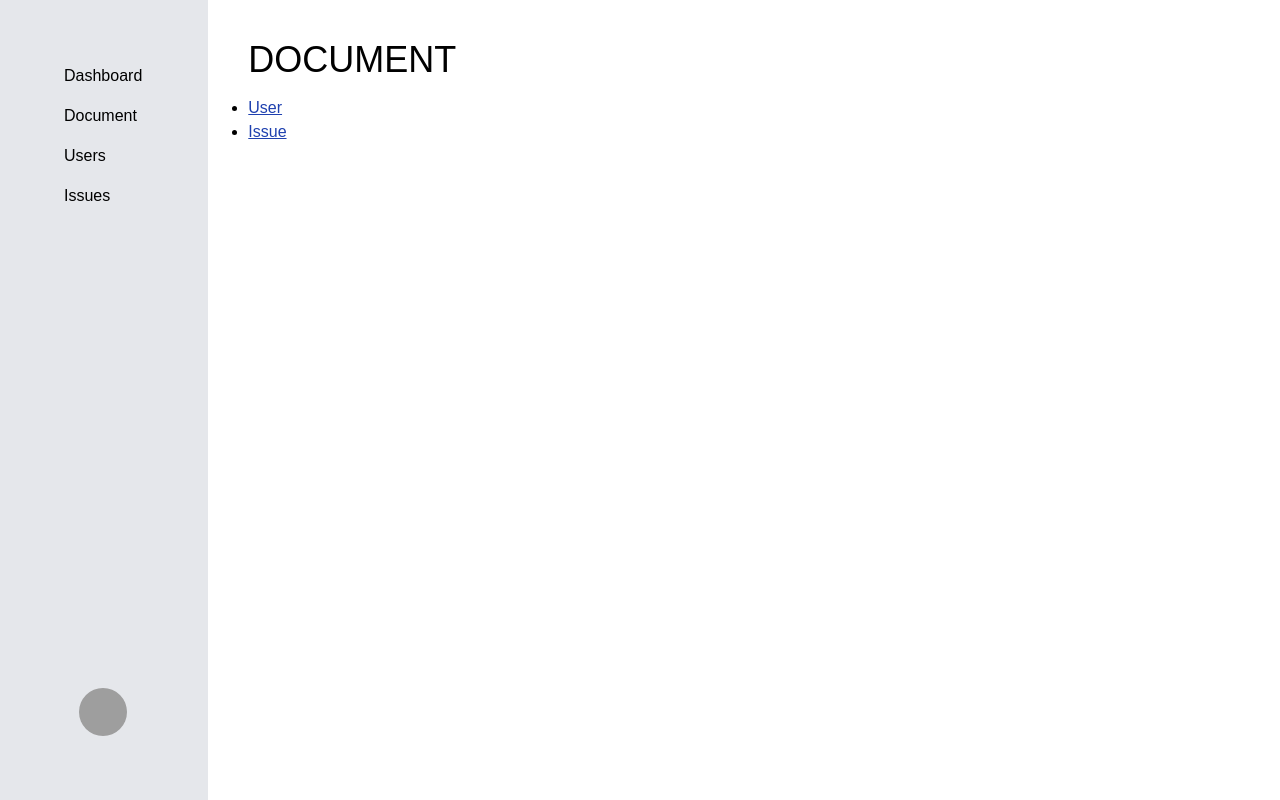
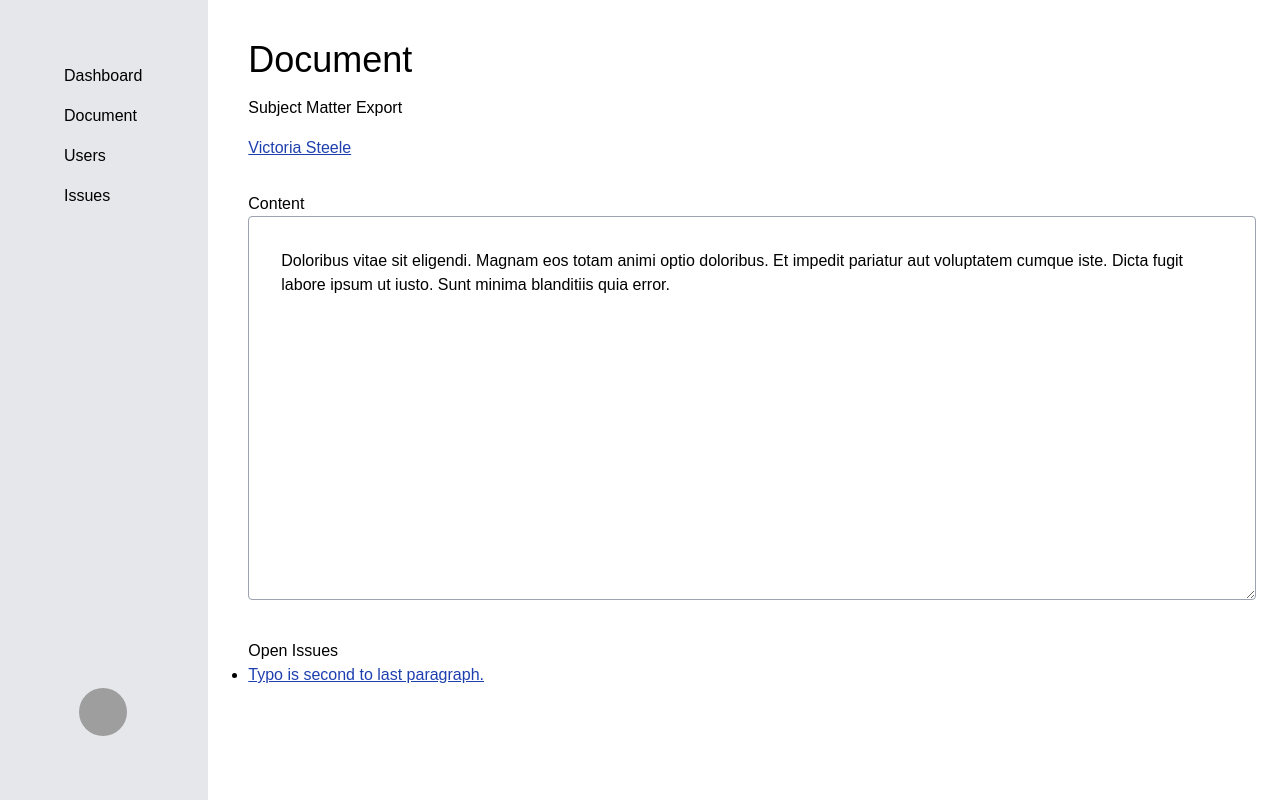
Before and after one commit to kjohnson/flow-panels, a React (Create React App) app: page /document in a window 1280 px wide. Built offline with nearby package versions, Linux system fonts and the light colour scheme; grey boxes are pictures that could not be loaded.

Commit message:
chore: Build out demo panels.

```diff
--- a/src/App.js
+++ b/src/App.js
@@ -10,6 +10,9 @@ import Navigation from "./components/Navigation"
 import Panel from "./components/Panel"
 import Hyperlink from "./components/Hyperlink"
 import AccountNavigation from "./components/AccountNavigation"
+import UserPanel from "./components/Panels/User"
+import DocumentPanel from "./components/Panels/Document"
+import IssuePanel from "./components/Panels/Issue"
 
 const resources = [
   {
@@ -78,48 +81,3 @@ export default function App() {
     </Router>
   );
 }
-
-function DocumentPanel() {
-  return (
-    <Panel title="DOCUMENT">
-      <ul className="list-disc">
-        <li>
-          <Hyperlink to="/document/user">User</Hyperlink>
-        </li>
-        <li>
-          <Hyperlink to="/document/issue">Issue</Hyperlink>
-        </li>
-      </ul>
-    </Panel>
-  )
-}
-
-function UserPanel() {
-  return (
-    <Panel title="User">
-      <ul className="list-disc">
-        <li>
-          <Hyperlink to="/user/document">Document</Hyperlink>
-        </li>
-        <li>
-          <Hyperlink to="/user/issue">Issue</Hyperlink>
-        </li>
-      </ul>
-    </Panel>
-  )
-}
-
-function IssuePanel() {
-  return (
-    <Panel title="Issue">
-      <ul className="list-disc">
-        <li>
-          <Hyperlink to="/issue/document">Document</Hyperlink>
-        </li>
-        <li>
-          <Hyperlink to="/issue/user">User</Hyperlink>
-        </li>
-      </ul>
-    </Panel>
-  )
-}
--- /dev/null
+++ b/src/components/Panels/Document.js
@@ -0,0 +1,28 @@
+import React from "react";
+import { Link } from "react-router-dom"
+import Panel from "../Panel"
+import Hyperlink from "../Hyperlink"
+
+export default function Document() {
+    return (
+        <Panel title="Document">
+            <h3>Subject Matter Export</h3>
+            <div className="mt-4">
+                <Hyperlink to="/document/user">Victoria Steele</Hyperlink>
+            </div>
+
+            <h3 className="mt-8">Content</h3>
+            <textarea
+                className="w-full h-96 p-8 border border-gray-400 rounded"
+                defaultValue="Doloribus vitae sit eligendi. Magnam eos totam animi optio doloribus. Et impedit pariatur aut voluptatem cumque iste. Dicta fugit labore ipsum ut iusto. Sunt minima blanditiis quia error."
+            />
+
+            <h3 className="mt-8">Open Issues</h3>
+            <ul className="list-disc">
+                <li>
+                    <Hyperlink to="/document/issue">Typo is second to last paragraph.</Hyperlink>
+                </li>
+            </ul>
+        </Panel>
+    )
+}
--- /dev/null
+++ b/src/components/Panels/Issue.js
@@ -0,0 +1,19 @@
+import React from "react"
+import Panel from "../Panel"
+import Hyperlink from "../Hyperlink"
+
+export default function Issue() {
+    return (
+        <Panel title="Issue">
+            <h3 className="mt-8">Assigned User</h3>
+            <Hyperlink to="/issue/user">Victoria Steele</Hyperlink>
+
+            <h3 className="mt-8">Description</h3>
+            <p>Typo is second to last paragraph.</p>
+
+            <h3 className="mt-8">Related Document</h3>
+
+            <Hyperlink to="/issue/document">Intro Document</Hyperlink>
+        </Panel>
+    )
+}
--- /dev/null
+++ b/src/components/Panels/User.js
@@ -0,0 +1,36 @@
+import React from "react"
+import Panel from "../Panel"
+import Hyperlink from "../Hyperlink"
+
+export default function User() {
+    return (
+        <Panel title="User">
+
+            <div className="flex">
+                <div className="mr-8">
+                    <img className="inline-block mt-0 mb-0 h-24 w-24 rounded-full" src="https://images.unsplash.com/photo-1550525811-e5869dd03032?ixlib=rb-1.2.1&auto=format&fit=facearea&facepad=2&w=256&h=256&q=80" alt=""></img>
+                </div>
+                <dl>
+                    <dt><strong>Name</strong></dt>
+                    <dd>Victoria Steele</dd>
+                    <dt><strong>Department</strong></dt>
+                    <dd>Marketing</dd>
+                </dl>
+            </div>
+
+            <h3 className="mt-8">Assigned Documents</h3>
+            <ul className="list-disc">
+                <li>
+                    <Hyperlink to="/user/document">Intro Document</Hyperlink>
+                </li>
+            </ul>
+
+            <h3 className="mt-8">Assigned Issues</h3>
+            <ul className="list-disc">
+                <li>
+                    <Hyperlink to="/user/issue">Typo is second to last paragraph.</Hyperlink>
+                </li>
+            </ul>
+        </Panel>
+    )
+}
```
